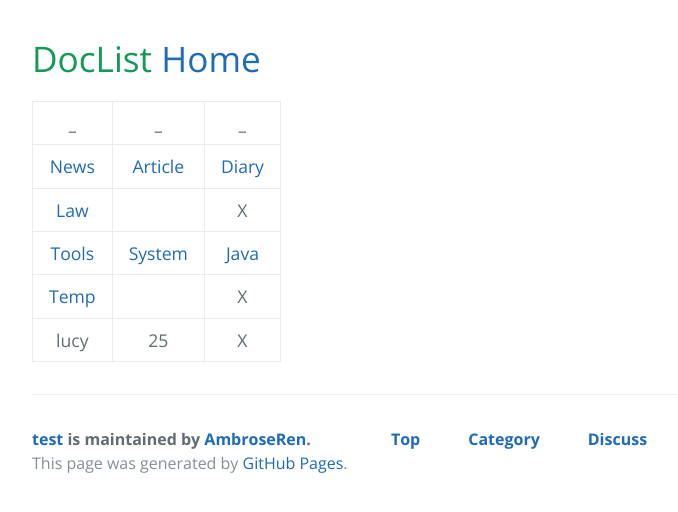
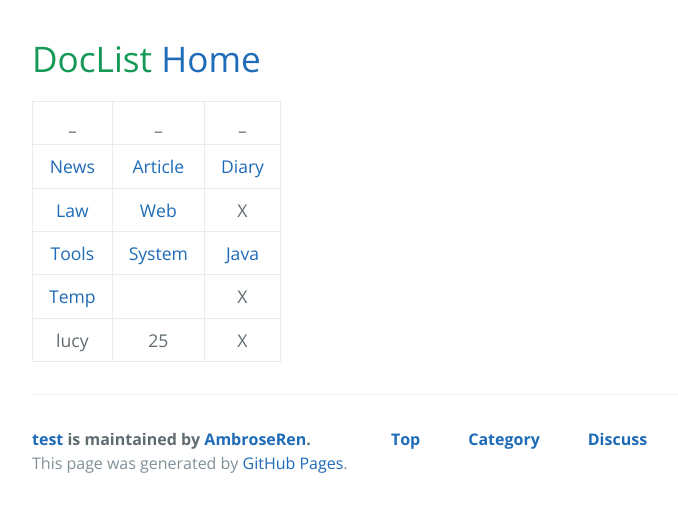
Before and after one commit to AmbroseRen/test, a Jekyll site: the page built from Doc/index.md, in a window 1280 px wide. Shown: the top 512 px of the page, without its empty margins (192-870 px from the left). Built offline with Jekyll 4.4.1, drawn with Linux system fonts in a browser that asks for light colours; our own code applies the rules of GitHub Pages for plain Markdown files; the repository's description, which GitHub fills in, is left out.

Commit message:
Update index.md

```diff
--- a/Doc/index.md
+++ b/Doc/index.md
@@ -3,7 +3,7 @@
 | _ | _ | _ |
 |:---:|:---:|:---:|
 | [News](News/index.md) | [Article](article/index.md) | [Diary](Diary/index.md) |
-| [Law](Law/index.md) |  | X |
+| [Law](Law/index.md) | [Web](Web/index.md) | X |
 | [Tools](Tools/index.md) | [System](System/index.md) | [Java](Java/index.md) |
 | [Temp](Temp/index.md) |  | X |
 | lucy | 25 | X |
```
